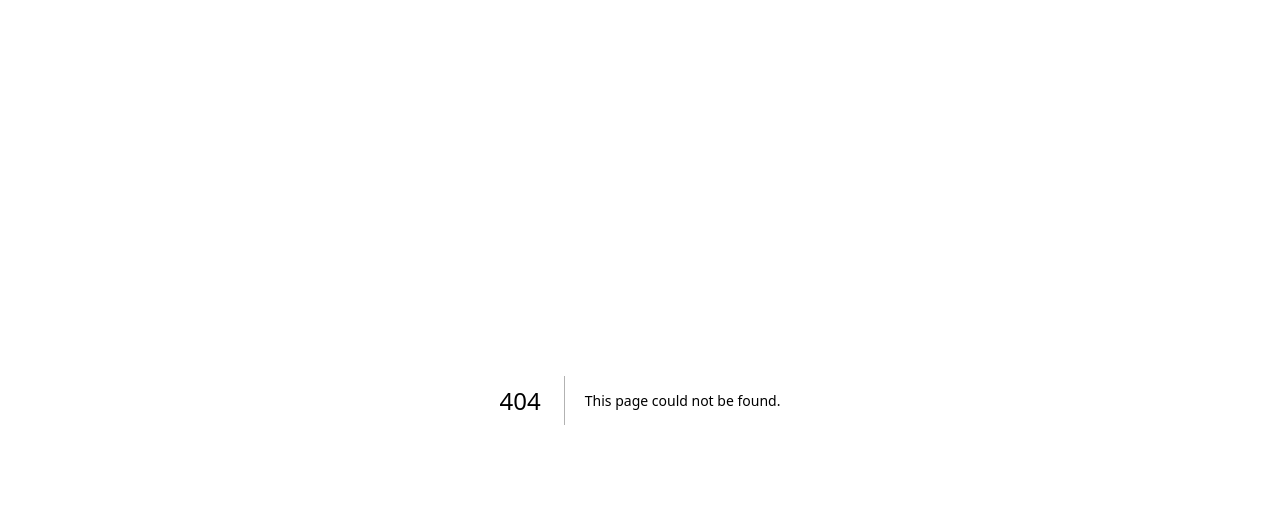
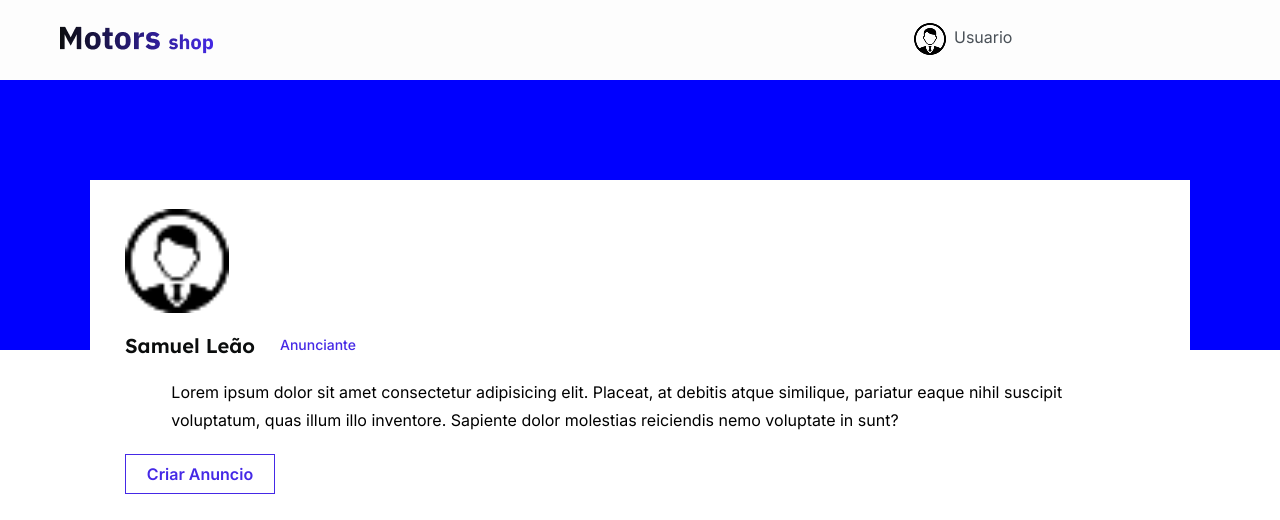
Before and after one commit to grupo36-t14-gustavo/motors-shop-front, a Next.js app: page /home in a window 1280 px wide. Before the commit this address had no page. Shown: the top 520 px of the page. Built offline with nearby package versions, Linux system fonts and the light colour scheme.

Commit message:
Finish request register and modal create annoucement, page profile

```diff
--- /dev/null
+++ b/src/app/home/page.tsx
@@ -0,0 +1,9 @@
+import DashUser from "@/components/Dashboard";
+
+export default function DashboardUser() {
+    return (
+        <>
+            <DashUser />
+        </>
+    );
+}
--- a/src/app/login/styles.module.scss
+++ b/src/app/login/styles.module.scss
@@ -2,7 +2,7 @@
 
 .conteiner_form_div_login {
     height: 625px;
-    align-content: end;
+    align-content: flex-end;
     display: flex;
     flex-direction: column;
     justify-content: center;
--- a/src/components/Annoucement/index.tsx
+++ b/src/components/Annoucement/index.tsx
@@ -7,10 +7,14 @@ export const Annoucement = () => {
     const handleSubmit = (event: React.FormEvent<HTMLFormElement>) => {
         event.preventDefault();
         const formData = new FormData(event.currentTarget);
-        const data: Record<string, string> = {};
+        const data: { [key: string]: any } = {};
+
         formData.forEach((value, key) => {
-            data[key] = value.toString();
+            data[key] = value;
+            console.log(value);
         });
+        console.log(data, "linha 16");
+
         try {
         } catch (error) {}
     };
@@ -28,6 +32,7 @@ export const Annoucement = () => {
                 name="description"
                 placeholder="Faça uma descrição do seu veículo."
             />
+
             <Label htmlFor="year" name="Ano" />
             <input
                 type="number"
@@ -48,8 +53,24 @@ export const Annoucement = () => {
                 <option value="Eletrico">Elétrico</option>
                 <option value="Hibrido">Híbrido</option>
             </select>
-            <Label htmlFor="img" name="Foto" />
-            <Input id="img" name="img" placeholder="envie o link da imagem." />
+            <Label htmlFor="imgCapa" name="Imagem capa" />
+            <Input
+                id="imagem capa"
+                name="imagem capa"
+                placeholder="https://image.com"
+            />
+            <Label htmlFor="imagePrimary" name="1° Imagem da galeria" />
+            <Input
+                id="imagePrimary"
+                name="imagePrimary"
+                placeholder="https://image.com"
+            />
+            <Label htmlFor="imageSecund" name="2° Imagem da galeria" />
+            <Input
+                id="imageSecund"
+                name="imageSecund"
+                placeholder="https://image.com"
+            />
             <Button name="Cadastrar" />
         </form>
     );
--- /dev/null
+++ b/src/components/Dashboard/index.tsx
@@ -0,0 +1,97 @@
+"use client";
+import Image from "next/image";
+import userImage from "../../assets/img/pngegg.png";
+import logoImage from "../../assets/img/Motors.png";
+import React, { useState } from "react";
+import { useRouter } from "next/navigation";
+import styles from "./style.module.scss";
+import { Annoucement } from "../Annoucement";
+const DashUser = () => {
+    const [openMenu, setMenuOpen] = useState(false);
+    const [openModal, setModal] = useState(false);
+    const router = useRouter();
+    const handleMenu = () => {
+        setMenuOpen(!openMenu);
+    };
+    const handleLogoutUser = () => {
+        localStorage.removeItem("tokenUser");
+        router.push("/login");
+    };
+    const modalOpenAnnoucement = () => {
+        setModal(!openModal);
+    };
+    const modalCloseAnnoucement = () => {
+        setModal(false);
+    };
+    return (
+        <>
+            <div className={styles.div_conteiner_blue}>
+                <nav className={styles.nav_user}>
+                    <Image src={logoImage} alt="logo" />
+                    <span onClick={handleMenu} className={styles.span_nav_user}>
+                        <Image
+                            className={styles.user_image}
+                            src={userImage}
+                            alt="user"
+                        />
+                        <p className={styles.profile_name}>Usuario</p>
+                        {openMenu && (
+                            <div className={styles.menubar_hamburguer}>
+                                <ul className={styles.ul_menu}>
+                                    <li className={styles.li_menu}>Perfil</li>
+                                    <li
+                                        className={styles.li_menu}
+                                        onClick={handleLogoutUser}
+                                    >
+                                        Sair
+                                    </li>
+                                </ul>
+                            </div>
+                        )}
+                    </span>
+                </nav>
+                <main className={styles.main_conteiner_info_user}>
+                    <Image
+                        className={styles.img_user_profile}
+                        src={userImage}
+                        alt=""
+                    />
+                    <span className={styles.span_infoUser}>
+                        <p className={styles.name_user}>Samuel Leão</p>
+                        <p className={styles.type_user}>Anunciante</p>
+                    </span>
+
+                    <span className={styles.span_bio_user}>
+                        <p className={styles.text_bio_user}>
+                            Lorem ipsum dolor sit amet consectetur adipisicing
+                            elit. Placeat, at debitis atque similique, pariatur
+                            eaque nihil suscipit voluptatum, quas illum illo
+                            inventore. Sapiente dolor molestias reiciendis nemo
+                            voluptate in sunt?
+                        </p>
+                    </span>
+                    {openModal && (
+                        <div>
+                            <span>
+                                <button onClick={modalCloseAnnoucement}>
+                                    X
+                                </button>
+                                <p>Criar Anuncio.</p>
+                            </span>
+                            <Annoucement />
+                        </div>
+                    )}
+                    <span>
+                        <button
+                            onClick={modalOpenAnnoucement}
+                            className={styles.button_create_anoouncement}
+                        >
+                            Criar Anuncio
+                        </button>
+                    </span>
+                </main>
+            </div>
+        </>
+    );
+};
+export default DashUser;
--- /dev/null
+++ b/src/components/Dashboard/style.module.scss
@@ -0,0 +1,120 @@
+@import"../../styles/globalVariables.module.scss";
+@import"../../styles/globalFonts.module.scss";
+.div_conteiner_blue{
+    background: blue;
+    width: 100vw;
+    height: 350px;
+
+}
+.span_infoUser{
+    display: flex;
+    gap: 25px;
+}
+.span_bio_user{
+    width: 91%;
+    display: flex;
+    margin: 0 auto;
+}
+.nav_user{
+    width: 100%;
+    height: 80px;
+    padding: 0 60px;
+    display: flex;
+    /* justify-content: center; */
+    align-items: center;
+    background-color: #fdfdfd;
+    gap: 700px;
+    & .span_nav_user{
+        display: flex;
+        width: 130px;
+        height: 35px;
+        gap: 8px;
+    }
+    & .profile_name{
+        color:$grey-2;
+        font-size: 16px;
+        font-family: $font-inter;
+        font-style: normal;
+        font-weight: 400;
+        line-height: 28px;
+    }
+}
+.menubar_hamburguer{
+    left: 0;
+    background-color: #ffffff;
+    padding: 10px;
+    height: 110px;
+    width: 120px;
+    border: 1px solid #4529e6;
+    border-radius: 4px;
+
+    & .ul_menu{
+        list-style-type: none;
+
+    }
+    & .li_menu{
+        padding: 8px 16px;
+        cursor:pointer;
+    }
+    .li_menu:hover{
+        background-color: $white-fixed;
+        color: $brand1;
+    }
+    & .user_image{
+        cursor:pointer;
+    }
+}
+
+.main_conteiner_info_user{
+    background: $white-fixed;
+    display: flex;
+    flex-direction: column;
+    margin: 0 auto;
+    width: 1100px;
+    height: 358px;
+    margin-top: 100px;
+    gap: 20px;
+    padding: 29px 35px;
+}
+.img_user_profile{
+    width: 104px;
+    height: 104px;
+}
+.button_create_anoouncement{
+    width: 150px;
+    height: 40px;
+    font-size: 16px;
+    font-family:$font-inter;
+    font-style: normal;
+    font-weight: 600;
+    line-height: 0px;
+    color:$brand1;
+    border: 1px solid $brand1;
+    background-color: $white-fixed;
+    cursor:pointer;
+
+}
+.name_user{
+   font-size: 20px;
+   font-family: $font-lexend;
+   font-style: normal;
+   font-weight: 600;
+   line-height: normal;
+   color: $grey-0;
+}
+.type_user{
+    font-size: 14px;
+    font-family: $font-inter;
+    font-style: normal;
+    font-weight: 500;
+    line-height: 24px;
+    color:$brand1;
+
+}
+.text_bio_user{
+    font-size: 16px;
+    font-family: $font-inter;
+    font-style: normal;
+    font-weight: 400;
+    line-height: 28px;
+}
--- a/src/components/Global/NavBarNav/style.module.scss
+++ b/src/components/Global/NavBarNav/style.module.scss
@@ -9,6 +9,5 @@
     align-items: center;
     background-color: $grey-10;
     position: fixed;
-    top: 0;
-    left: 0;
+
 }
```
